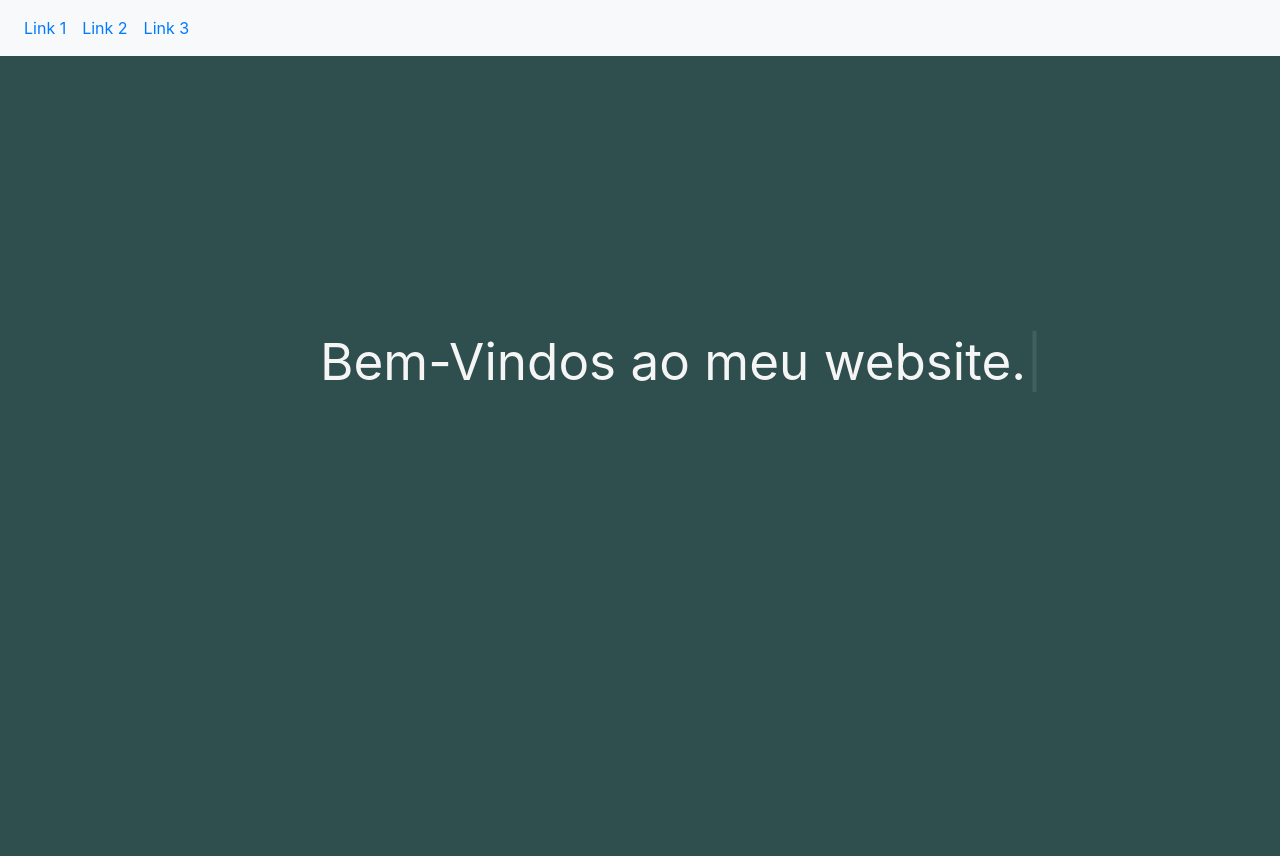
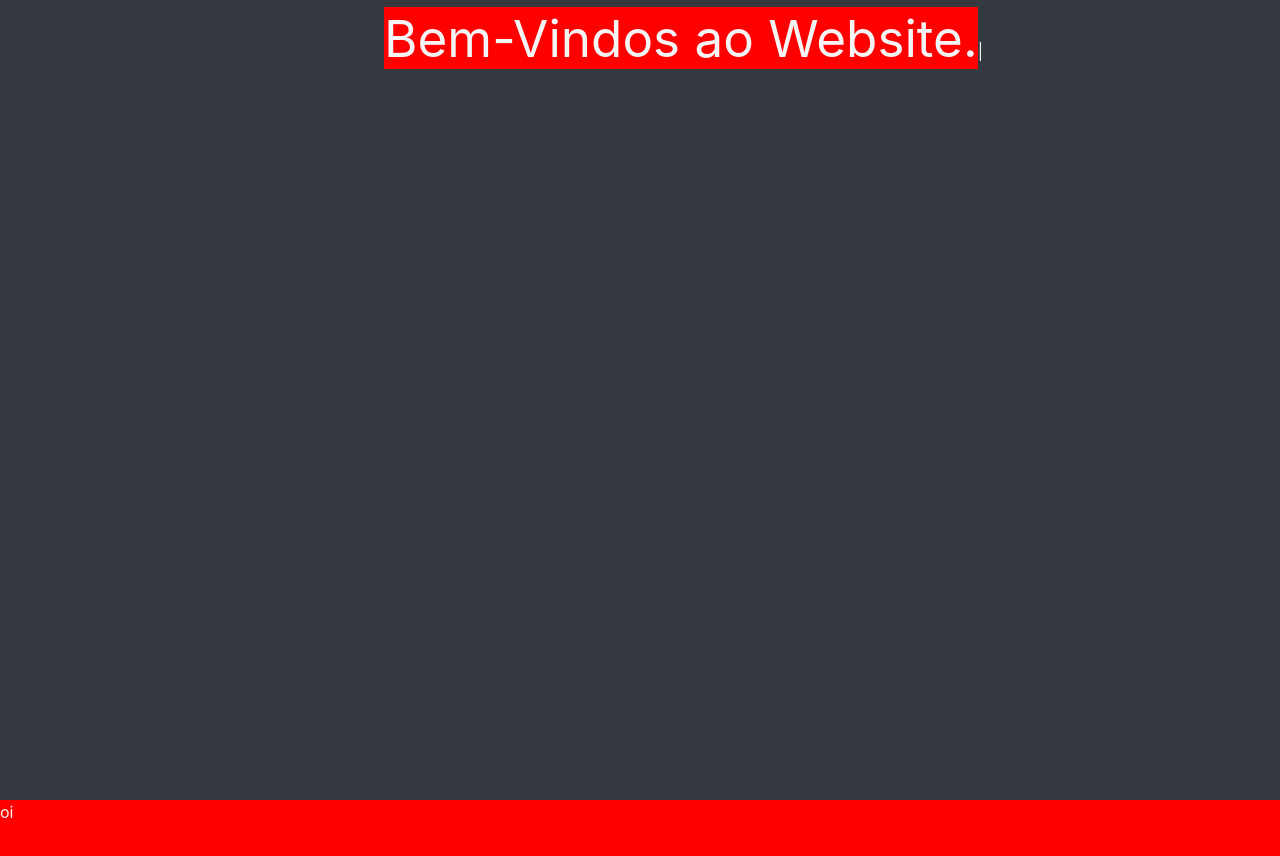
Before and after one commit to McprGithub/CTeSP, a plain HTML site: page IPW/Site/index.html in a window 1280 px wide. Before the commit the page ends 800 px from the top, so only its background shows below. Drawn offline with nearby package versions, Linux system fonts and the light colour scheme.

Commit message:
<<<<<<<<>><<<<<<<<<<<<<<<<<<

```diff
--- a/IPW/Site/index.html
+++ b/IPW/Site/index.html
@@ -24,27 +24,16 @@
 
 <body class="bg">
 
-    <nav class="navbar navbar-expand-sm bg-light">
-        <ul class="navbar-nav">
-            <li class="nav-item">
-                <a class="nav-link" href="#">Link 1</a>
-            </li>
-            <li class="nav-item">
-                <a class="nav-link" href="#">Link 2</a>
-            </li>
-            <li class="nav-item">
-                <a class="nav-link" href="#">Link 3</a>
-            </li>
-        </ul>
-    </nav>
-
-    <div class="centro letra">
-        <span id="introducao"></span>
+    <div class="full-height">
+        <span class="letra center bgt" id="introducao"></span>
+    </div>
+    <div class="full-heightt">
+            <span>oi</span>
     </div>
 
     <script>
         var typed = new Typed('#introducao', {
-            strings: ["Olá.", "O meu nome é Miguel.", "Bem-Vindos ao meu website."],
+            strings: ["Olá.", "O meu nome é Miguel.", "Bem-Vindos ao Website."],
             typeSpeed: 50
         });
     </script>
--- a/IPW/Site/style.css
+++ b/IPW/Site/style.css
@@ -1,12 +1,24 @@
-.centro{
-    position: absolute;
-    bottom:50%;
-    left: 25%;
+html, body {
+    height: 100%;
+    margin: 0;
+  }
+.bg{
+    background-color: #343a40;
+    color: whitesmoke;
 }
-.bg{
-    background-color: darkslategrey;
-    color: whitesmoke;
+.bgt{
+    background-color: red;
 }
 .letra{
     font-size:4vw;
 }
+.full-height {
+    height: 100%;
+  }
+  .full-heightt {
+    height: 100%;
+    background-color: red;
+  }
+.center{
+    margin-left: 30%;
+}
```
